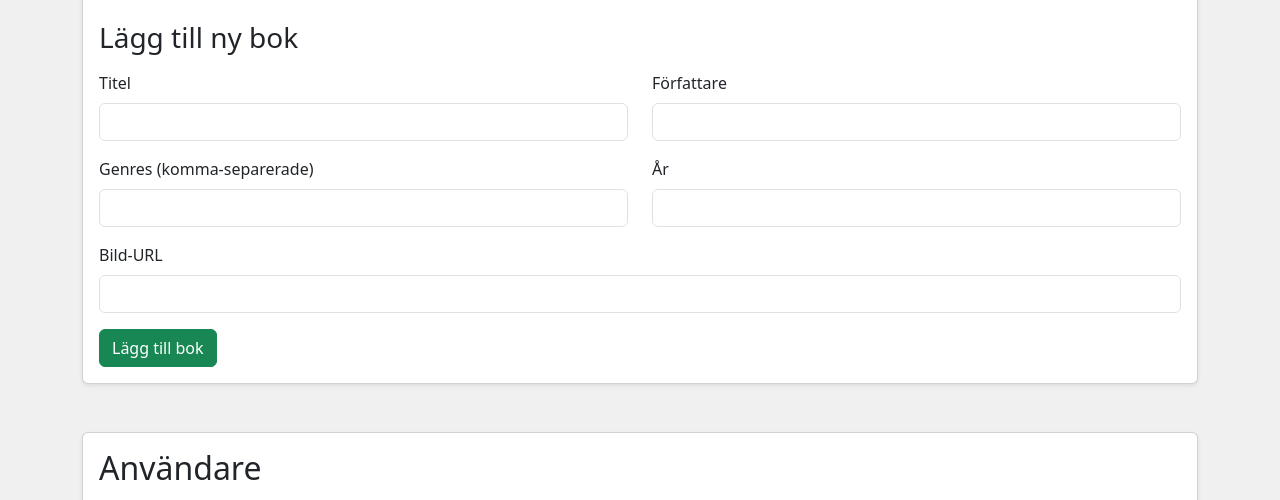
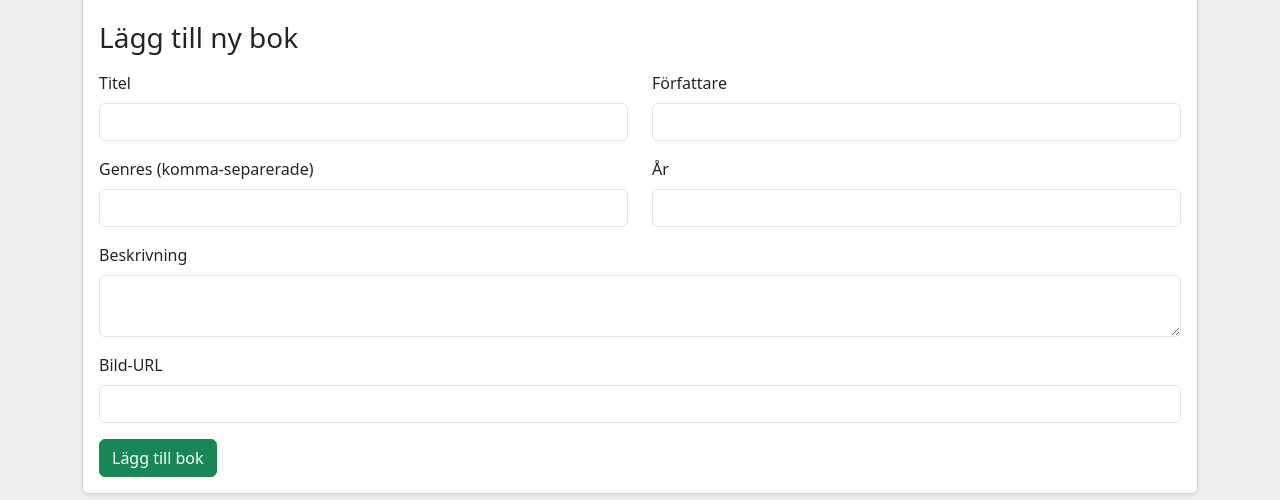
Before and after one commit to xAlexCode/Gruppuppgift2-API, a website: page public/loggedin.html in a window 1280 px wide. Shown: the part 300-800 px from the top of the page. Drawn offline with nearby package versions, Linux system fonts and the light colour scheme; no server answers.

Commit message:
Added description to create book in frontend since it didn't work

```diff
--- a/public/js/loggedin.js
+++ b/public/js/loggedin.js
@@ -28,6 +28,7 @@ document.getElementById("addBookForm").addEventListener("submit", async (event)
 
   const newBook = {
     title: document.getElementById("titleInput").value,
+    description: document.getElementById("descriptionInput").value,
     author: document.getElementById("authorInput").value,
     genres: document.getElementById("genresInput").value.split(",").map(genre => genre.trim()), // Hämtar text från inputfältet,gör om texten till en array och tar bort mellanslag
     published_year: document.getElementById("yearInput").value,
--- a/public/loggedin.html
+++ b/public/loggedin.html
@@ -72,6 +72,11 @@
             </div>
           </div>
 
+           <div class="mb-3">
+              <label class="form-label">Beskrivning</label>
+              <textarea class="form-control" id="descriptionInput" required></textarea>
+            </div>
+
           <div class="mb-3">
             <label class="form-label">Bild-URL</label>
             <input type="text" class="form-control" id="imageInput">
```
